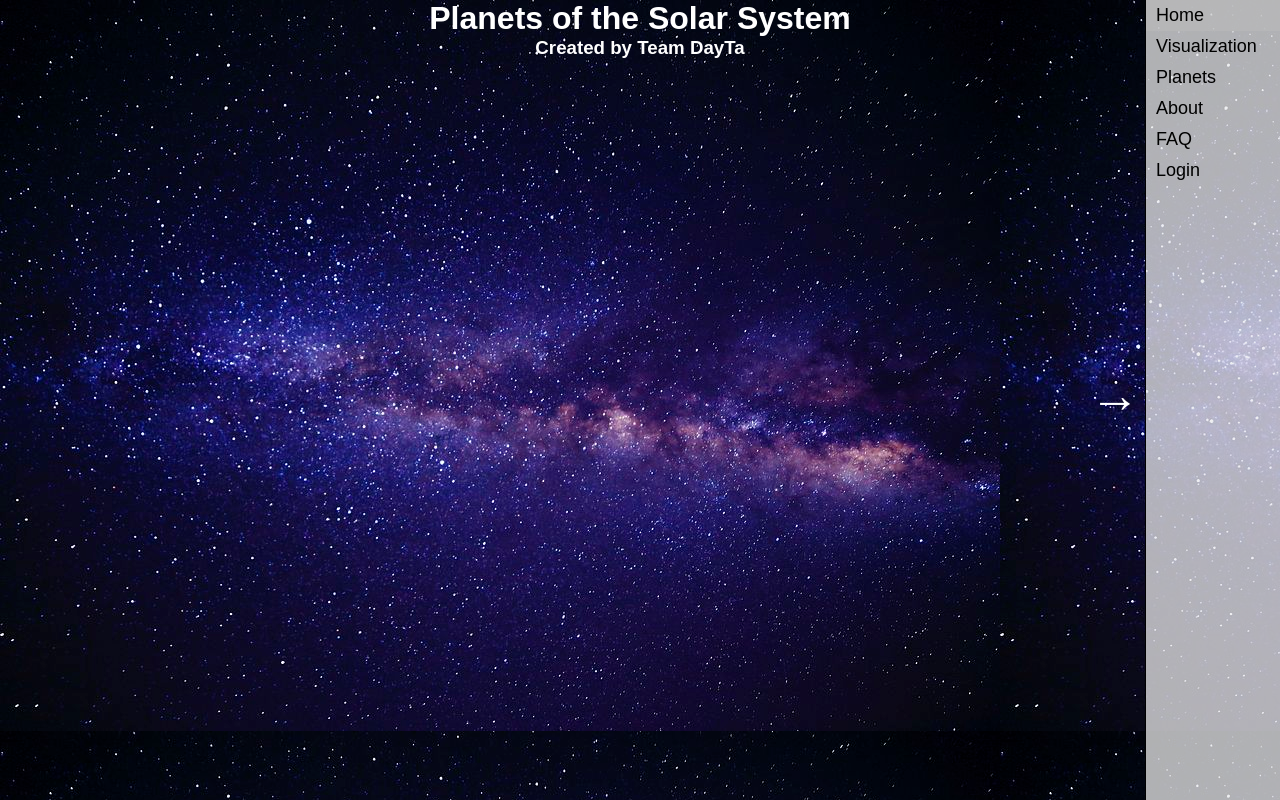
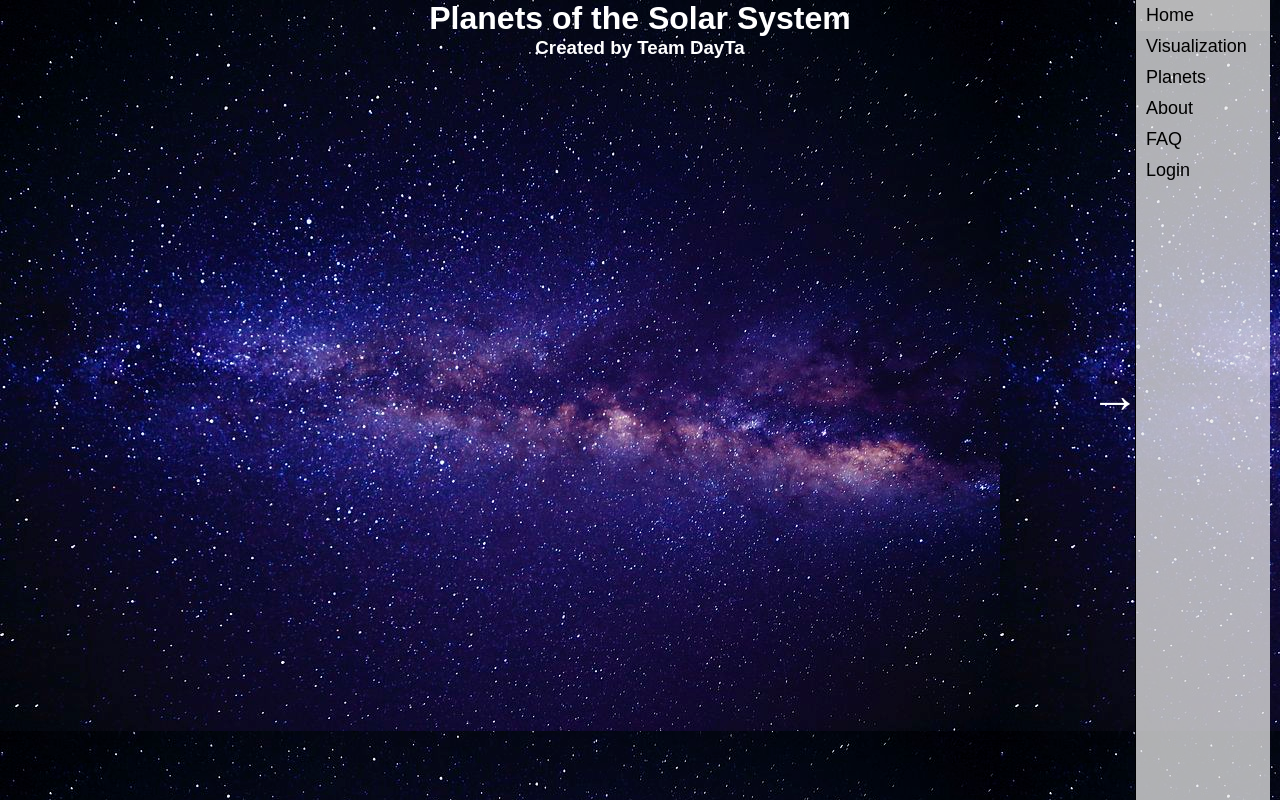
Before and after one commit to darvr1/Solar-System-Data-Visualization, a plain HTML site: page public/index.html in a window 1280 px wide. Drawn offline with Linux system fonts and the light colour scheme; a web font is replaced by a local one.

Commit message:
added images folder

```diff
--- a/public/style.css
+++ b/public/style.css
@@ -10,7 +10,7 @@
 
 body {
     background: #ecf0f3;
-    background-image: url(Galaxy-background.jpg);
+    background-image: url(/images/Galaxy-background.jpg);
     /* background-repeat: no-repeat; */
     /* background-size: 1920px 1080px; */
 }
@@ -97,7 +97,7 @@ nav {
     overflow: hidden;
     background-color: rgba(235, 235, 235, 0.75);
     position: fixed;
-    right: 0;
+    right: 10px;
     display: inline-flex;
     flex-direction: column;
     height: 100vh;
```
Also changed, not shown: public/images/Galaxy-background.jpg (renamed from public/Galaxy-background.jpg), public/images/Nebula.jpg (renamed from public/Nebula.jpg), public/images/icons8-hamburger-menu-50.png (added).
